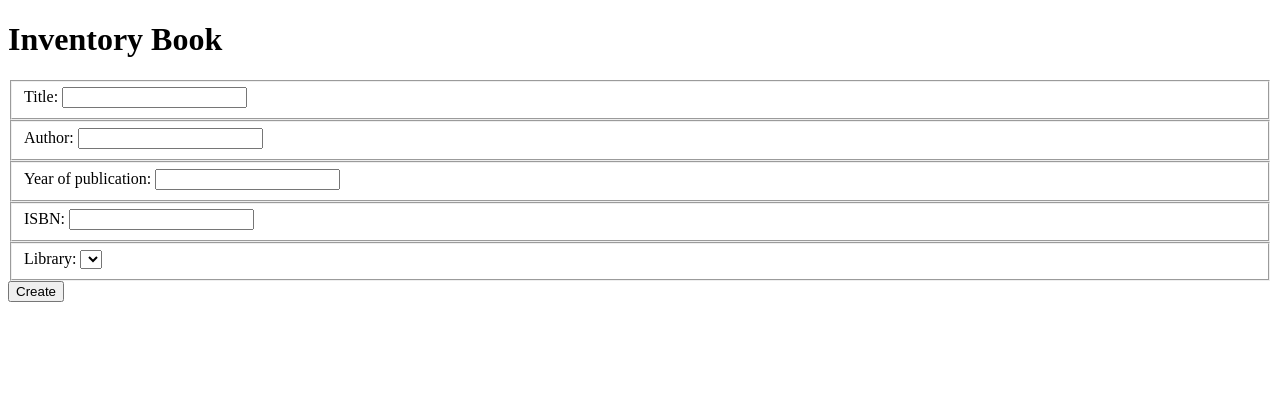
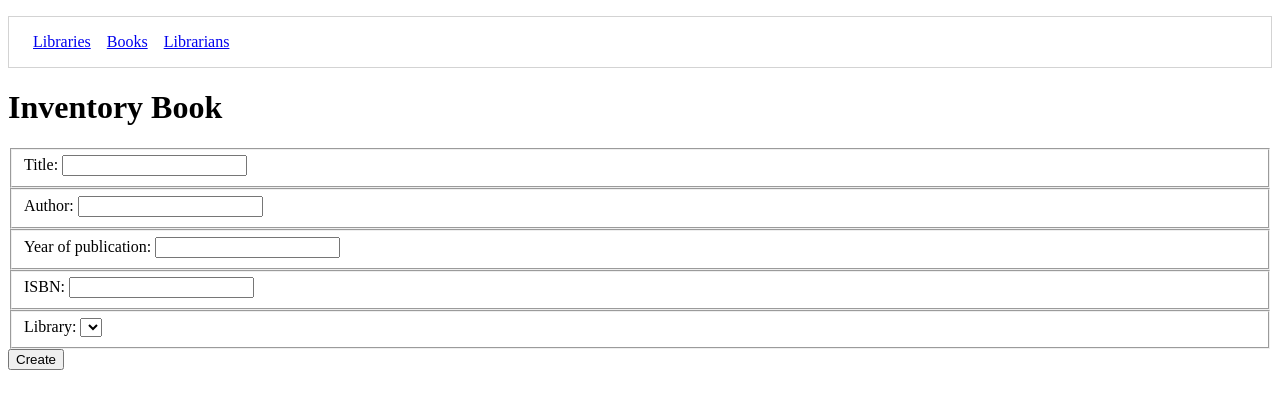
Before and after one commit to kgalleg/First-Django-App, a Django app: page /book/form in a window 1280 px wide. Shown: the top 409 px of the page. Run offline with Django 3.2, Linux system fonts and the light colour scheme; the visitor is signed in with stand-in values (Sample User, id 1); data that the repository does not hold is empty.

Commit message:
added nav bar and finished editing functionality

```diff
--- a/libraryapp/templates/books/detail.html
+++ b/libraryapp/templates/books/detail.html
@@ -1,3 +1,5 @@
+{% extends 'shared/base.html' %}
+
 {% load staticfiles %}
 <!DOCTYPE html>
 <html>
@@ -7,7 +9,9 @@
   </head>
   <body>
 
+      {% block content %}
       <section id="book-details">
+
           <h1>{{ book.title }}</h1>
           <h2>By {{ book.author }}</h2>
 
@@ -28,6 +32,7 @@
     </form>
 </section>
 
+{% endblock %}
 
   </body>
 </html>
--- a/libraryapp/templates/books/form.html
+++ b/libraryapp/templates/books/form.html
@@ -1,3 +1,6 @@
+{% extends 'shared/base.html' %}
+
+
 {% load staticfiles %}
 <!DOCTYPE html>
 <html>
@@ -8,6 +11,11 @@
 </head>
 
 <body>
+
+
+
+        {% block content %}
+
     <h1>Inventory Book</h1>
 
     {% if book.id is not None %}
@@ -50,6 +58,9 @@
         {% endif %}
 
     </form>
+
+    {% endblock %}
+
 </body>
 
 </html>
--- /dev/null
+++ b/libraryapp/templates/shared/base.html
@@ -0,0 +1,38 @@
+{% load staticfiles %}
+<!DOCTYPE html>
+<html>
+
+<head>
+    <meta charset="utf-8">
+    <title>Library</title>
+
+    <style>
+        .navList {
+            list-style-type: none;
+            display: flex;
+            border: 1px solid lightgray;
+            padding: 1em;
+        }
+
+        .navList__route {
+            margin: 0 0.5em;
+        }
+    </style>
+</head>
+
+<body>
+
+    <nav id="site-nav">
+        <ol class="navList">
+            <li class="navList__route"><a href="{% url 'libraryapp:library' %}">Libraries</a></li>
+            <li class="navList__route"><a href="{% url 'libraryapp:books' %}">Books</a></li>
+            <li class="navList__route"><a href="{% url 'libraryapp:librarians' %}">Librarians</a></li>
+        </ol>
+    </nav>
+
+    {% block content %}
+    {% endblock %}
+
+</body>
+
+</html>
```
Also changed, not shown: libraryapp/templates/books/list.html (+25 -7 lines), libraryapp/templates/libraries/detail.html (+9 -0 lines), libraryapp/templates/libraries/form.html (+8 -0 lines), libraryapp/templates/libraries/list.html (+11 -0 lines).
